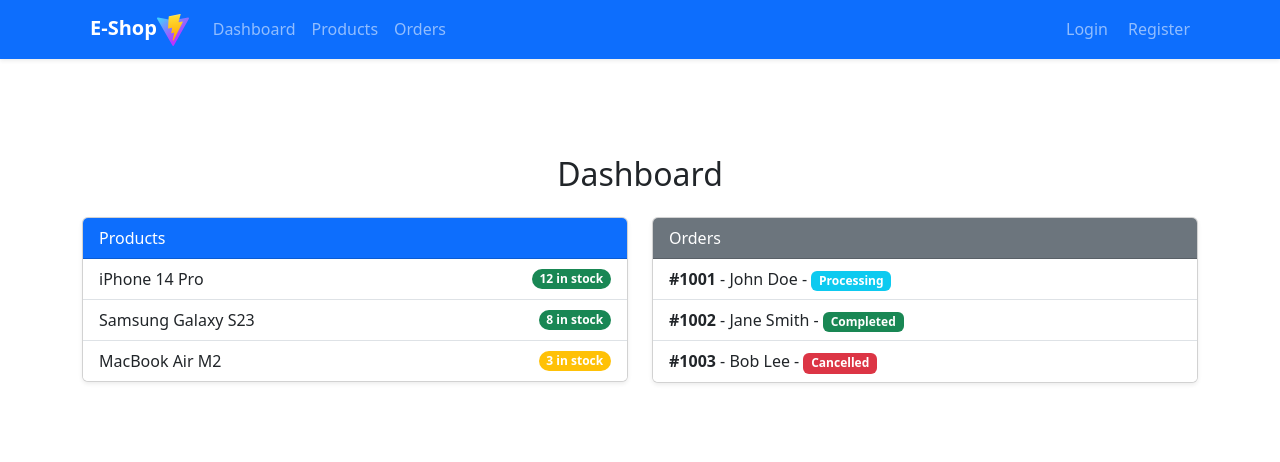
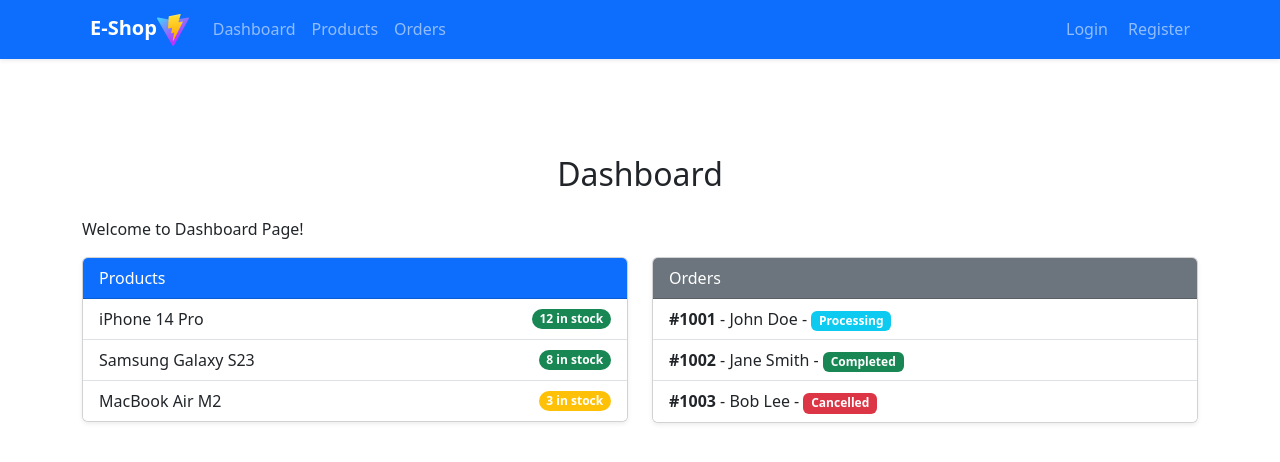
Before and after one commit to vselva/mern-ecommerse-server, a React (Vite) app in the folder client/: page /dashboard in a window 1280 px wide. Shown: the top 462 px of the page. Built offline with nearby package versions, Linux system fonts and the light colour scheme.

Commit message:
Added getByText

```diff
--- a/client/src/pages/Dashboard.tsx
+++ b/client/src/pages/Dashboard.tsx
@@ -3,6 +3,7 @@ const Dashboard = () => {
     return (
         <div className="container py-5">
             <h2 className="mb-4 text-center">Dashboard</h2>
+            <p>Welcome to Dashboard Page!</p>
             <div className="row">
                 <div className="col-md-6 mb-4">
                     <div className="card shadow-sm">
```
Also changed, not shown: 1 other file (tests, documents, lock files or other folders).
